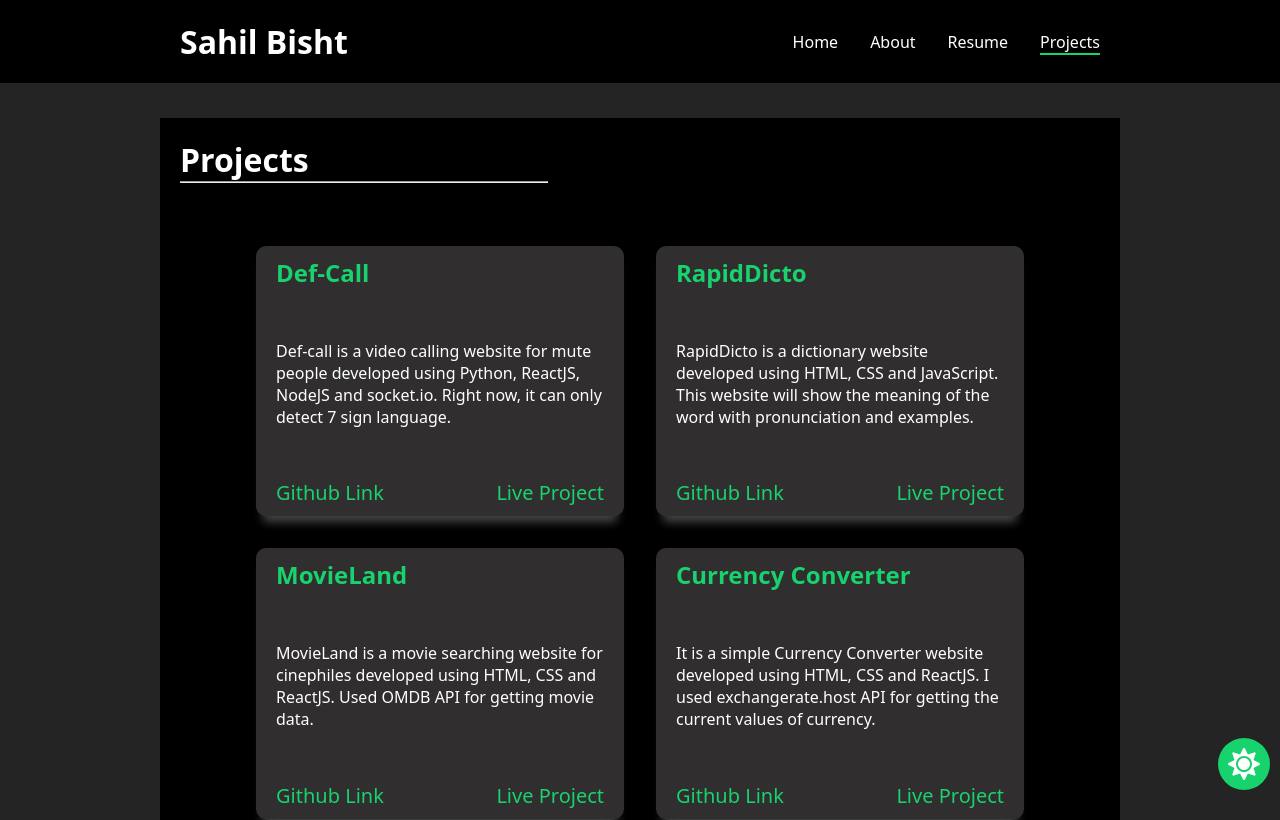
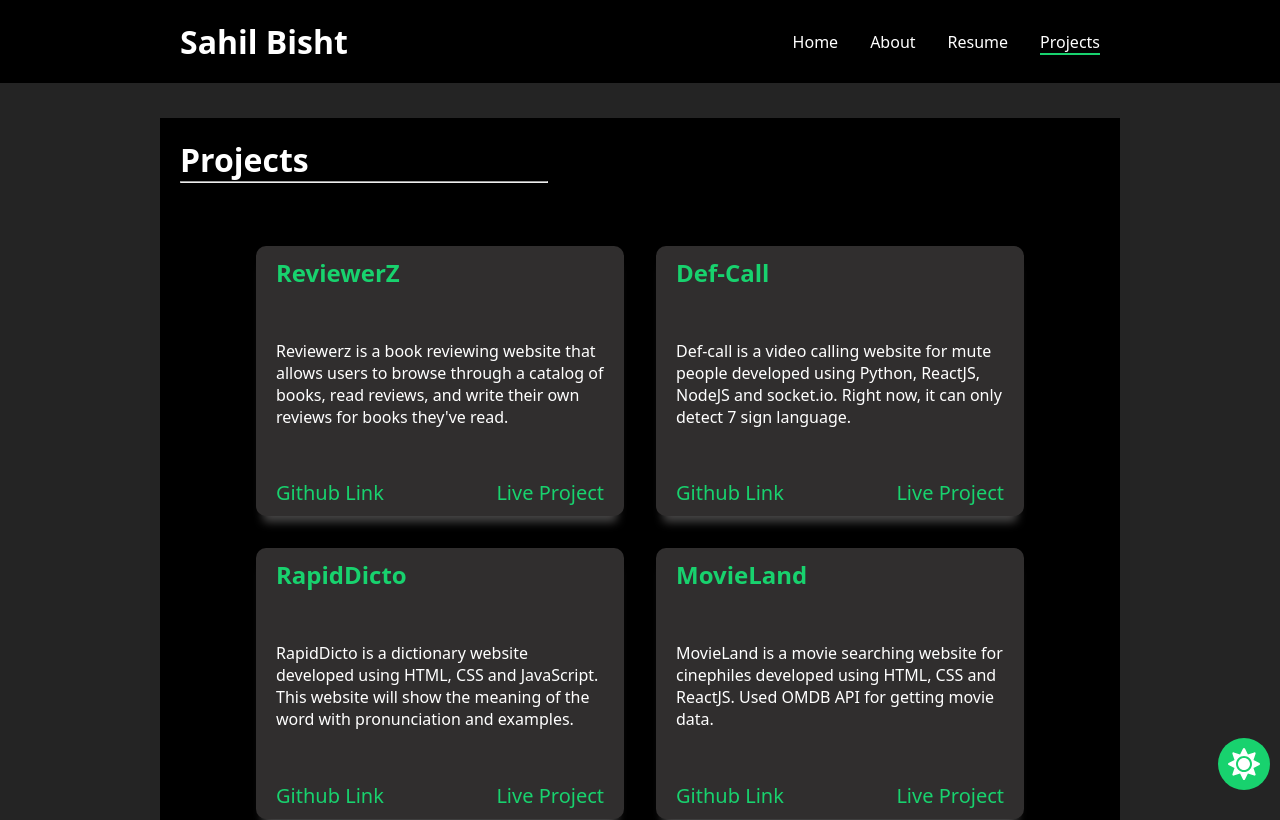
Before and after one commit to codemaniac-sahil/portfolio, a React (Create React App) app: page /project in a window 1280 px wide. Shown: the top 820 px of the page. Built offline with nearby package versions, Linux system fonts and the light colour scheme.

Commit message:
resume and profile pic change

```diff
--- a/src/components/Project.js
+++ b/src/components/Project.js
@@ -20,6 +20,13 @@ function Project(props) {
             <br />
           </div>
           <div className="project-card-container">
+            <ProjectCard
+              title="ReviewerZ"
+              projectdesc="Reviewerz is a book reviewing website that allows users to browse through a catalog of books, read reviews, and write their own reviews for books they've read."
+              glink="https://github.com/codemaniac-sahil/reviewerZ"
+              llink="https://reviewerz.netlify.app/"
+              theme={props.theme}
+            />
             <ProjectCard
               title="Def-Call"
               projectdesc="Def-call is a video calling website for mute people developed using Python, ReactJS, NodeJS and socket.io. Right now, it can only detect 7 sign language."
--- a/src/components/Resume.js
+++ b/src/components/Resume.js
@@ -8,7 +8,7 @@ function Resume(props) {
       <NavbarAll theme={props.theme} />
       <div className="resume">
         <object
-          data="/file/sahil-bisht-02-11-2022.pdf"
+          data="/file/sahil-bisht-12-03-2023.pdf"
           type="application/pdf"
           aria-label="Alternative Text"
         />
```
Also changed, not shown: 2 other files (tests, documents, lock files or other folders).
